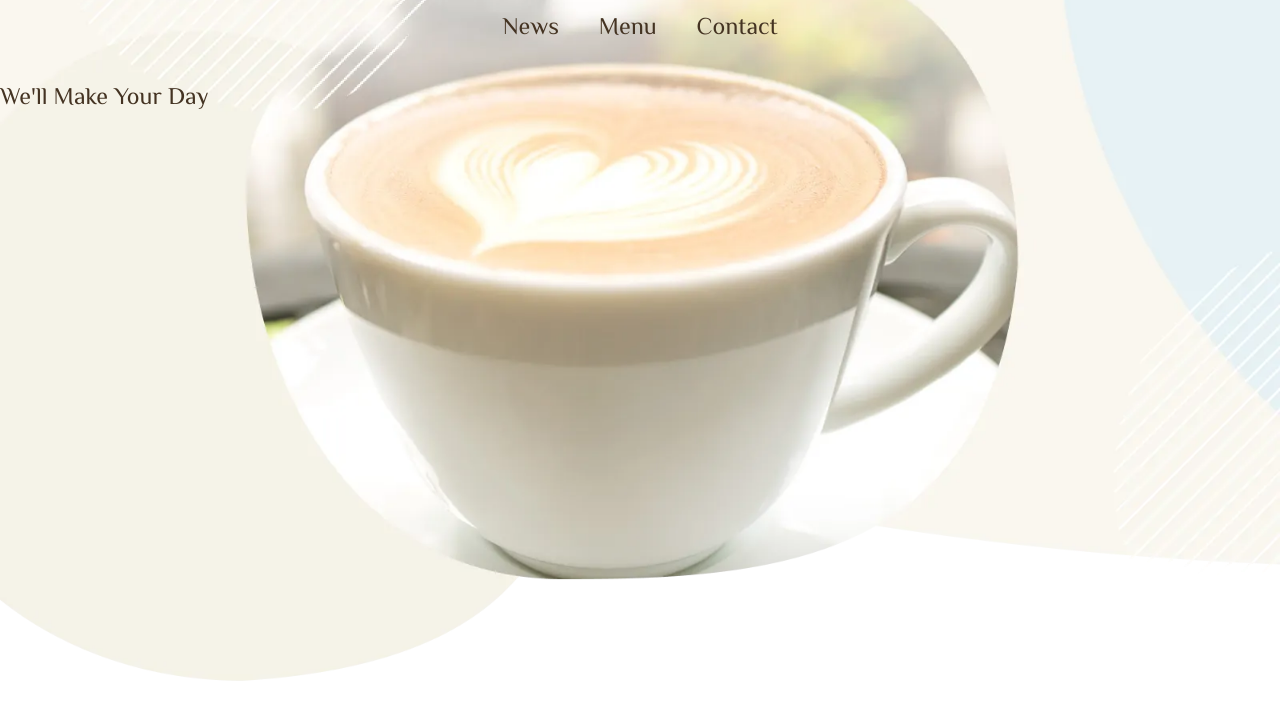
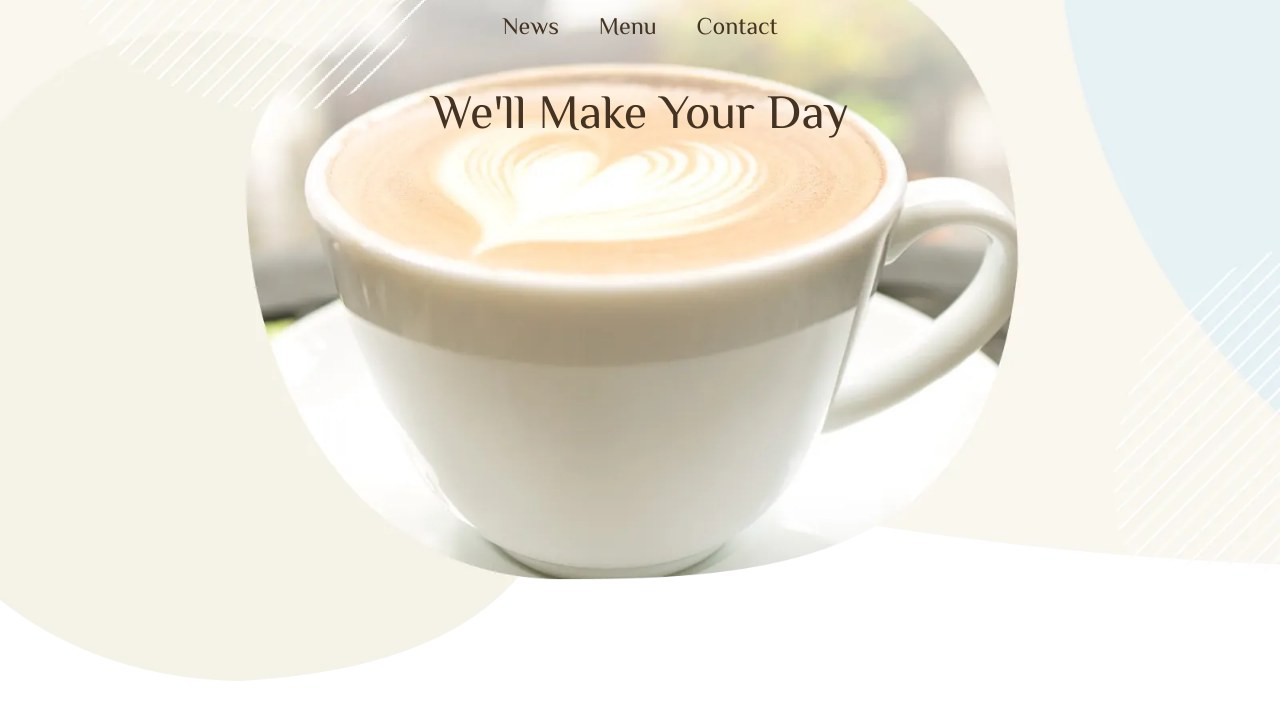
Before and after one commit to K025C0057/wcbcafe, a plain HTML site: page index.html in a window 1280 px wide. Shown: the part 76-800 px from the top of the page. Drawn offline with Linux system fonts and the light colour scheme; some packages are replaced by stand-ins of ours.

Commit message:
完成２

```diff
--- a/css/style.css
+++ b/css/style.css
@@ -33,7 +33,7 @@ img {
     font-weight: normal;
 }
 
-.page title,
+.page-title,
 .heading-large {
     font-size: 3rem;
     text-align: center;
```
